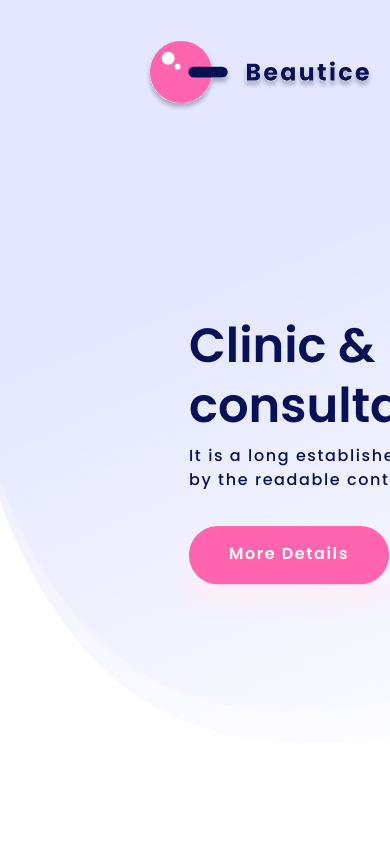
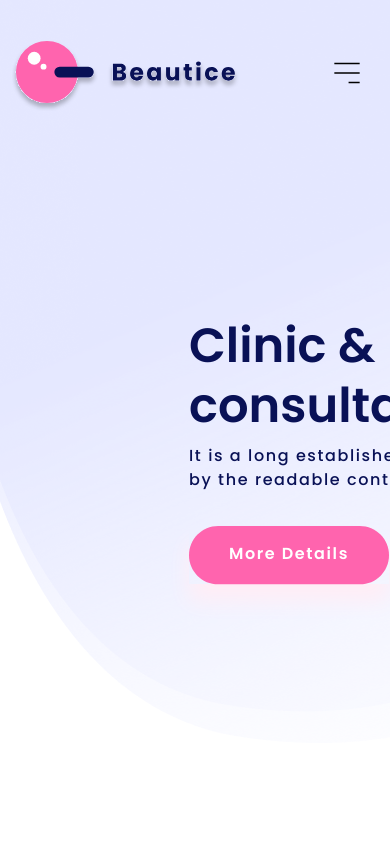
Before and after one commit to phephachoiboi/gcd-home1, a React (Create React App) app: page / in a window 390 px wide. Shown: the top 844 px of the page. Built offline with nearby package versions, Linux system fonts and the light colour scheme.

Commit message:
Site-Header

```diff
--- a/src/App.css
+++ b/src/App.css
@@ -1,8 +1,8 @@
 /* checking dimension element*/
 /*  background-color: aquamarine;  */
 .home1 {
-  width: 1440px;
-  height: 4989px;
+  /* width: 1440px;
+  height: 4989px; */
   margin: 0;
   background: #FFFFFF;
  }
--- a/src/components/Header.js
+++ b/src/components/Header.js
@@ -1,21 +1,100 @@
-import React from "react";
+import React, { useState, useRef, useEffect } from "react";
 import "../App.css";
 import MainLogo from "../assets/images1/MainLogo.svg";
 import HomePlus from "../assets/images1/HomePlus.svg";
 import ContactButton from "../assets/images/ContactButton.png";
+import DropDownResButton from "../assets/images1/DropdownHeaderRes.svg";
 
 const Header = () => {
+  const [isMenuOpen, setIsMenuOpen] = useState(false);
+  const dropdownRef = useRef(null);
+  const buttonRef = useRef(null);
+
+  // Close the dropdown when clicking outside
+  useEffect(() => {
+    const handleClickOutside = (event) => {
+      if (
+        dropdownRef.current &&
+        !dropdownRef.current.contains(event.target) &&
+        !buttonRef.current.contains(event.target)
+      ) {
+        setIsMenuOpen(false);
+      }
+    };
+    document.addEventListener("mousedown", handleClickOutside);
+
+    return () => {
+      document.removeEventListener("mousedown", handleClickOutside);
+    };
+  }, []);
+
+  useEffect(() => {
+    if (isMenuOpen) {
+      document.body.style.overflow = "hidden";
+    } else {
+      document.body.style.overflow = "unset";
+    }
+    return () => {
+      document.body.style.overflow = "unset";
+    };
+  }, [isMenuOpen]);
+
+  const toggleMenu = () => {
+    setIsMenuOpen(!isMenuOpen);
+  };
+
   return (
-    <div className="relative flex pt-[41px] pl-[150px] z-10">
-      <button className="relative w-[258px] h-[63px] bg-none border-none p-0 m-0 cursor-pointer">
+    <div>
+      <div
+        className="relative flex pt-[41px] md:justify-between lg:justify-between max-w-[1140px] lg:px-0 md:px-6 px-4
+       mx-auto z-10 lg:flex w-full"
+      >
+        {/* Main Logo */}
+        <button className="relative md:flex w-[258px] h-[63px] bg-none border-none p-0 m-0 cursor-pointer">
           <img className="absolute top-0 left-[-4px]" src={MainLogo} alt="" />
         </button>
-      <div className="flex items-center w-[481px] h-[25px] mt-[17px] ml-[191px] z-10">
-        <button className="flex items-center bg-none border-none p-0 cursor-pointer">
-          <img src={HomePlus} alt="" />
+
+        {/* Dropdown button for smaller screens */}
+        <div className="flex-1 flex justify-end md:hidden">
+          <button
+            ref={buttonRef}
+            onClick={toggleMenu}
+            className="text-gray-700 focus:outline-none p-2"
+            aria-expanded={isMenuOpen}
+          >
+            <img src={DropDownResButton} alt="Dropdown Menu" />
+          </button>
+        </div>
+        {/* Overlay hover when clicking */}
+        {isMenuOpen && (
+          <div className="fixed inset-0 bg-black bg-opacity-50 z-10" />
+        )}
+
+        {/* Conbine menu bar contact button */}
+        <div className="flex">
+          {/* Menu Bar */}
+          {/* <div className="flex items-center w-[481px] h-[25px] mt-[17px] ml-[191px] z-10"> */}
+          <div
+            ref={dropdownRef}
+            className={`absolute md:relative top-full right-0 md:top-auto items-center
+          ${isMenuOpen ? "block" : "hidden"}
+          space-y-8 md:space-y-0
+          md:flex md:items-center
+          bg-white md:w-auto
+          md:bg-transparent
+          py-4 md:py-0
+          shadow-lg md:shadow-none
+          z-20`}
+          >
+            <button className="flex relative lg:w-full md:w-3/4 max-w-[66px] items-center bg-none border-none p-0 cursor-pointer">
+              <img
+                className="w-full h-full object-contain"
+                src={HomePlus}
+                alt=""
+              />
             </button>
             <button
-          className="flex w-[55px] h-[24px] ml-[45px] font-poppins
+              className="flex lg:w-full md:w-3/4 max-w-[55px] h-[24px] lg:ml-[45px] md:ml-[20px] font-poppins
                            text-[16px] font-medium leading-[24px] tracking-[0.1em]
                           text-left bg-none border-none p-0 cursor-pointer
                            items-center text-[#8B8B8B] "
@@ -23,41 +102,40 @@ const Header = () => {
               <p className="m-0">About</p>
             </button>
             <button
-          className="flex w-[69px] h-[24px] ml-[45px] font-poppins
+              className="flex lg:w-full md:w-3/4 max-w-[69px] h-[24px] lg:ml-[45px] md:ml-[20px] font-poppins
         text-[16px] font-medium leading-[24px] tracking-[0.1em]
-        text-left bg-none border-none p-0 cursor-pointer text-[#8B8B8B]
+        items-center text-left bg-none border-none p-0 cursor-pointer text-[#8B8B8B]
         "
             >
               <p className="m-0">Service</p>
             </button>
             <button
-          className="flex w-[67px] h-[24px] ml-[46px] font-poppins
+              className="flex lg:w-full md:w-3/4 max-w-[67px] h-[24px] lg:ml-[46px] md:ml-[21px] font-poppins
         text-[16px] font-medium leading-[24px] tracking-[0.1em]
-        text-left bg-none border-none p-0 cursor-pointer text-[#8B8B8B]
+        items-center text-left bg-none border-none p-0 cursor-pointer text-[#8B8B8B]
         "
             >
               <p className="m-0">Gallery</p>
             </button>
             <button
-          className="flex w-[41px] h-[24px] ml-[47px] font-poppins
+              className="flex lg:w-full md:w-3/4 max-w-[41px] h-[24px] lg:ml-[47px] md:ml-[22px] font-poppins
           text-[16px] font-medium leading-[24px] tracking-[0.1em]
-          text-left bg-none border-none p-0 cursor-none text-[#8B8B8B]
+          items-center text-left bg-none border-none p-0 cursor-none text-[#8B8B8B]
         "
             >
               <p className="m-0">Blog</p>
             </button>
-      </div>
+            {/* Contact Button */}
             <button
-        className="w-[158px] h-[52px] mt-[4px] ml-[52px] bg-none
+              className="max-w-[158px] md:flex lg:w-full md:w-1/2 max-h-[52px] lg:h-full md:h-2/3 ml-auto lg:ml-[52px] md:ml-[14px] md:justify-start bg-none
       border-none p-0 cursor-pointer items-center z-10
       "
             >
-        <img
-          className="w-full h-full object-contain"
-          src={ContactButton}
-          alt=""
-        />
+              <img src={ContactButton} alt="" />
             </button>
+          </div>
+        </div>
+      </div>
     </div>
   );
 };
```
Also changed, not shown: src/assets/images1/DropdownHeaderRes.svg (added). Lines whose indentation alone changed are shown as unchanged.
